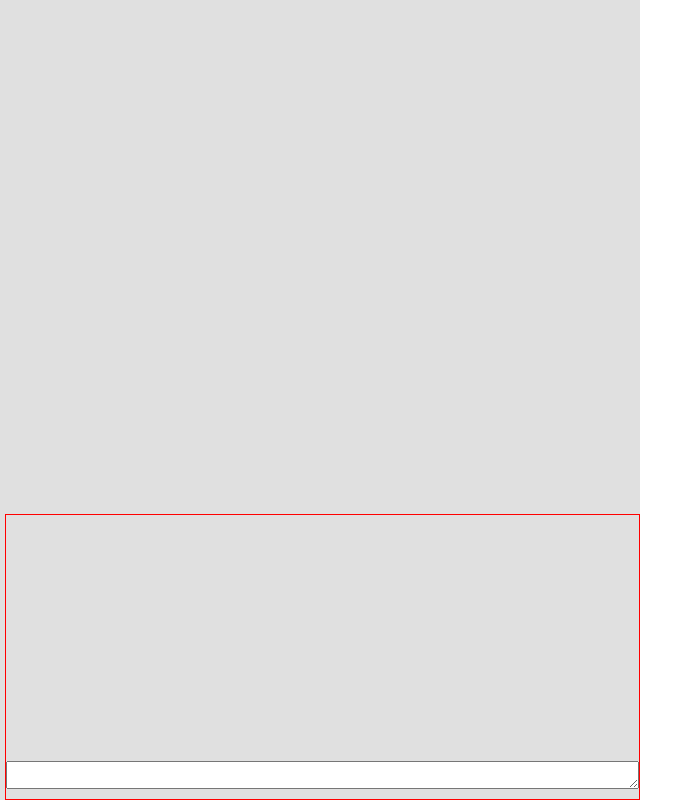
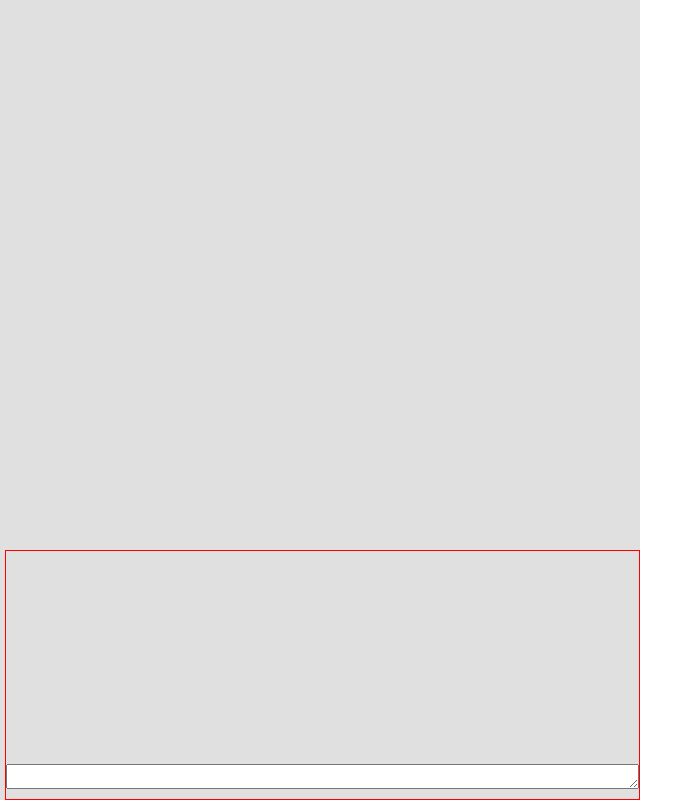
Before and after one commit to yamaguchi1024/scheduling-tool, an Electron app: page index.html in a window 1280 px wide. Shown: the whole page, without its empty margins (0-698 px from the left). Drawn offline with nearby package versions, Linux system fonts and the light colour scheme.

Commit message:
Fix tiling UI

```diff
--- a/index.html
+++ b/index.html
@@ -32,12 +32,12 @@ img {
                 <div id="dag" style="width:100%; height:10%;"></div>
                 <div style="width:100%; height: 90%; display: flex; flex-direction: column;">
                     <div class="cell" style="width:100%; max-height: 90%; flex: 1;">
-                        <div id="schedule" style="width:100%; height:90%;overflow-y:scroll" ></div>
+                        <div id="schedule" style="width:100%; height:80%;overflow-y:scroll" ></div>
+                        <div style="width:100%; height:10%;" id="instruction"></div>
                         <div style="width:100%; height:10%;" id="cost"></div>
                     </div>
-                    <div id="tile" class="cell none" style="width:100%; height: 40%; position: relative; border: 1px solid red;">
-                        <div style="width:100%; height:10%;" id="instruction"></div>
-                        <div style="width:100%; height:70%; overflow-y: scroll;" id="suggestion"></div>
+                    <div id="tile" class="cell none" style="width:100%; height: 35%; position: relative; border: 1px solid red;">
+                        <div style="width:100%; height:90%; overflow-y: scroll;" id="suggestion"></div>
                         <textarea style="width:100%; height:10%; position: absolute; bottom: 10px;" id="input"></textarea>
                     </div>
                 </div>
--- a/js/vis.js
+++ b/js/vis.js
@@ -171,6 +171,7 @@ function init() {
 // Update Visualization given the current schedule
 function updateVis(curSchedule) {
     let lines = curSchedule;
+    //console.log(lines);
     // [0] -> func name
     // [1] -> tile size [c, y, x]
     // [2] -> small tile size
@@ -202,7 +203,6 @@ function updateVis(curSchedule) {
             }
         }
     }
-    console.log(funcs);
 
     const texture = new THREE.TextureLoader().load('risu.png');
     // Add layer
@@ -225,7 +225,6 @@ function updateVis(curSchedule) {
     // world
 
     layers.forEach( (layer, idx) => {
-        console.log(layer.children[0].pos());
         layer.children.forEach((board) => {
             const geometry = new THREE.BoxGeometry(60/layer.rows, 10, 60/layer.cols);
             const material = new THREE.MeshPhongMaterial( {
```
